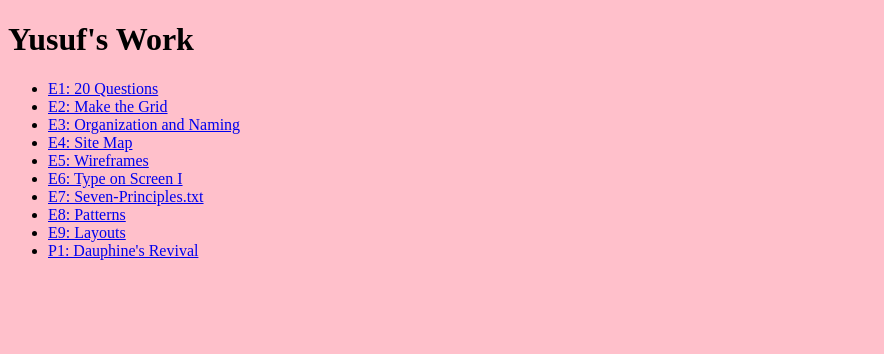
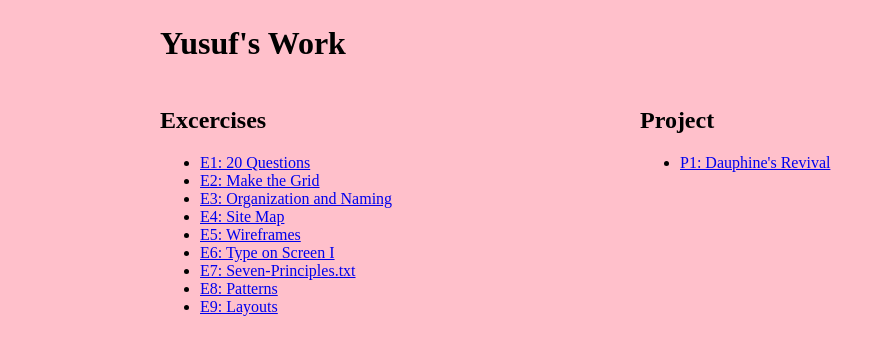
Before and after one commit to YusufMonawer11/avt217, a plain HTML site: page index.html in a window 1280 px wide. Shown: the whole page, without its empty margins (0-884 px from the left). Drawn offline with Linux system fonts and the light colour scheme.

Commit message:
home page

```diff
--- a/css/main.css
+++ b/css/main.css
@@ -1,4 +1,19 @@
 body {
   background-color: pink;
+}
 
+header {
+  width: 75vw;
+  margin: 25px auto;
 }
+
+main {
+  width: 75vw;
+  margin: 25px auto;
+  display: flow-root;
+}
+
+.col {
+  width: 50%;
+  float: left;
+}
--- a/index.html
+++ b/index.html
@@ -6,7 +6,12 @@
     <link rel="stylesheet" href="css/main.css">
   </head>
   <body>
+    <header>
     <h1>Yusuf's Work</h1>
+    </header>
+    <main>
+    <div class="col">
+    <h2>Excercises</h2>
     <ul>
       <li><a href="e1/index.html">E1: 20 Questions</a></li>
       <li><a href="e2/index.html">E2: Make the Grid</a></li>
@@ -17,7 +22,14 @@
       <li><a href="e7/index.html">E7: Seven-Principles.txt</a></li>
       <li><a href="e8/index.html">E8: Patterns</a></li>
       <li><a href="e9/index.html">E9: Layouts</a></li>
+    </ul>
+  </div>
+  <div class="col">
+  <h2>Project</h2>
+    <ul>
       <li><a href="p1/index.html">P1: Dauphine's Revival</a></li>
     </ul>
+  </div>
+   </main>
   </body>
 </html>
```
